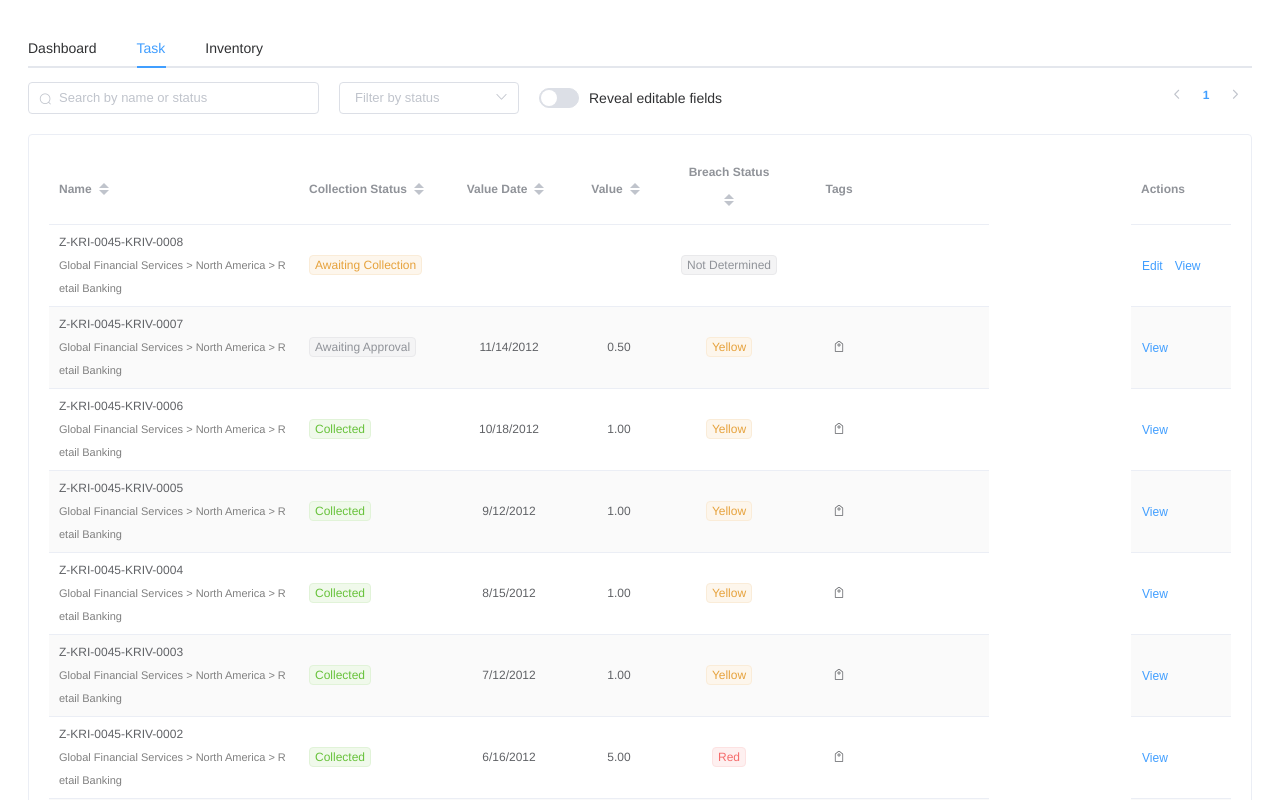
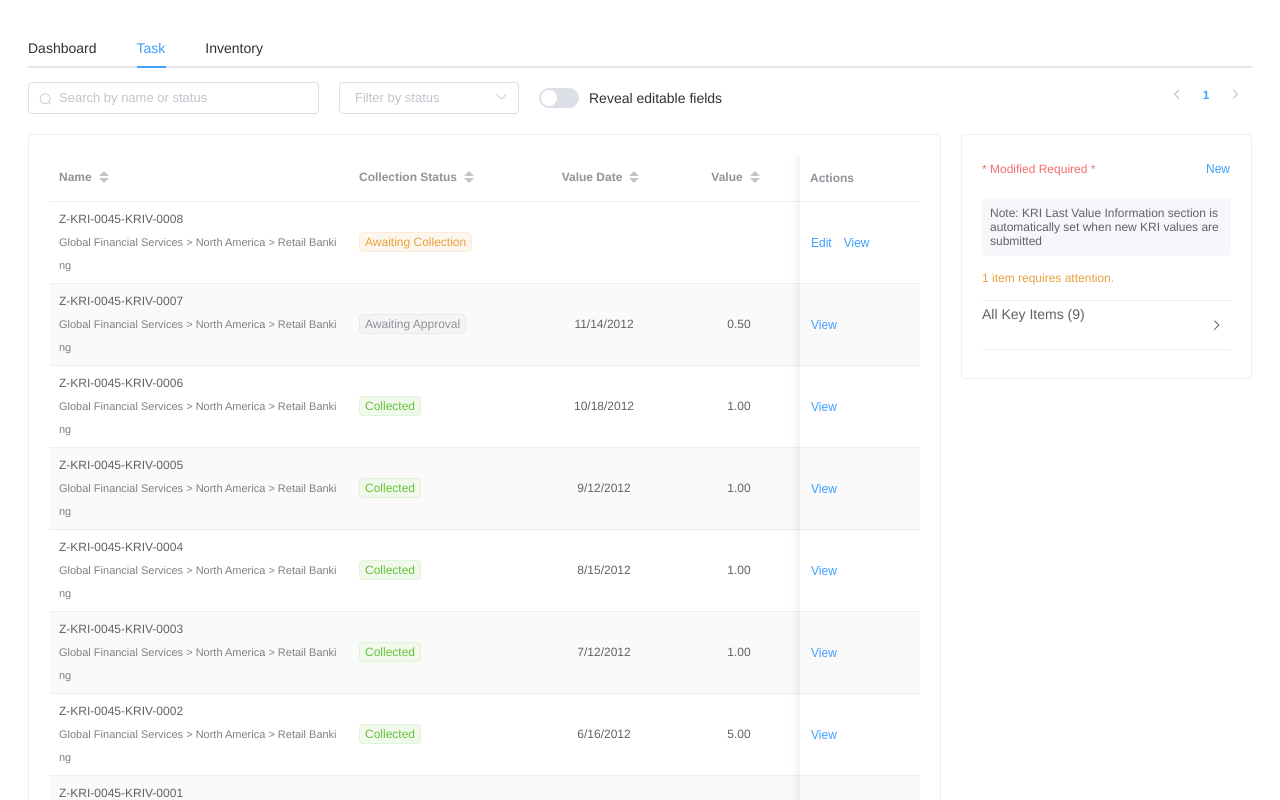
Before and after one commit to ytop/webapp, a Vue app: page / in a window 1280 px wide. Both pictures are taken after a click on the tab "Task". Shown: the top 800 px of the page. Built offline with nearby package versions, Linux system fonts and the light colour scheme.

Commit message:
optiomze task tab

```diff
--- a/src/components/tabs/Task.vue
+++ b/src/components/tabs/Task.vue
@@ -52,6 +52,8 @@
       </el-col>
     </el-row>
 
+    <el-row :gutter="20">
+      <el-col :span="18">
         <el-card shadow="never">
           <div
             v-if="loading"
@@ -75,7 +77,7 @@
               <el-table-column
                 prop="name"
                 label="Name"
-            width="250"
+                min-width="300"
                 sortable
               >
                 <template slot-scope="scope">
@@ -88,7 +90,7 @@
               <el-table-column
                 prop="collectionStatus"
                 label="Collection Status"
-            width="150"
+                min-width="180"
                 sortable
               >
                 <template slot-scope="scope">
@@ -104,21 +106,21 @@
               <el-table-column
                 prop="valueDate"
                 label="Value Date"
-            width="120"
+                min-width="150"
                 align="center"
                 sortable
               />
               <el-table-column
                 prop="value"
                 label="Value"
-            width="100"
+                min-width="120"
                 align="center"
                 sortable
               />
               <el-table-column
                 prop="breachStatus"
                 label="Breach Status"
-            width="120"
+                min-width="150"
                 align="center"
                 sortable
               >
@@ -135,7 +137,7 @@
               <el-table-column
                 prop="tags"
                 label="Tags"
-            width="100"
+                min-width="120"
                 align="center"
               >
                 <template slot-scope="scope">
@@ -148,7 +150,7 @@
               <el-table-column
                 fixed="right"
                 label="Actions"
-            width="100"
+                min-width="120"
               >
                 <template slot-scope="scope">
                   <el-button
@@ -183,6 +185,55 @@
             </div>
           </div>
         </el-card>
+      </el-col>
+
+      <el-col :span="6">
+        <el-card
+          shadow="never"
+          class="info-panel"
+        >
+          <div class="info-panel__header">
+            <span class="required-note">* Modified Required *</span>
+            <el-button
+              size="mini"
+              type="text"
+            >
+              New
+            </el-button>
+          </div>
+
+          <div class="info-panel__note">
+            Note: KRI Last Value Information section is automatically set when new KRI values are submitted
+          </div>
+
+          <div class="info-panel__attention">
+            1 item requires attention.
+          </div>
+
+          <el-form
+            label-position="left"
+            size="mini"
+            class="info-panel__form"
+          >
+            <el-form-item label="All Key Items (9)">
+              <el-collapse>
+                <el-collapse-item>
+                  <el-form-item label="Frequency *" />
+                  <el-form-item label="Description *" />
+                  <el-form-item label="Owner *" />
+                  <el-form-item label="KRI Capture *" />
+                  <el-form-item label="Status *" />
+                  <el-form-item label="KRI Value Approval Required *" />
+                  <el-form-item label="Collection Start Date *" />
+                  <el-form-item label="Yellow Threshold *" />
+                  <el-form-item label="Red Threshold *" />
+                </el-collapse-item>
+              </el-collapse>
+            </el-form-item>
+          </el-form>
+        </el-card>
+      </el-col>
+    </el-row>
 
     <kri-value-entry
       :visible.sync="dialogVisible"
@@ -387,8 +438,43 @@ export default {
 }
 </script>
 
-<style scoped>
-.loading-container {
-  padding: 20px;
+<style lang="scss" scoped>
+.info-panel {
+  &__header {
+    display: flex;
+    justify-content: space-between;
+    align-items: center;
+    margin-bottom: 15px;
+  }
+
+  &__note {
+    font-size: 12px;
+    color: #606266;
+    margin-bottom: 15px;
+    padding: 8px;
+    background-color: #f5f7fa;
+    border-radius: 4px;
+  }
+
+  &__attention {
+    color: #E6A23C;
+    font-size: 12px;
+    margin-bottom: 15px;
+  }
+
+  &__form {
+    .el-form-item {
+      margin-bottom: 8px;
+    }
+
+    .el-form-item__label {
+      font-size: 12px;
+    }
+  }
+}
+
+.required-note {
+  color: #F56C6C;
+  font-size: 12px;
 }
 </style>
```
Lines whose indentation alone changed are shown as unchanged.
